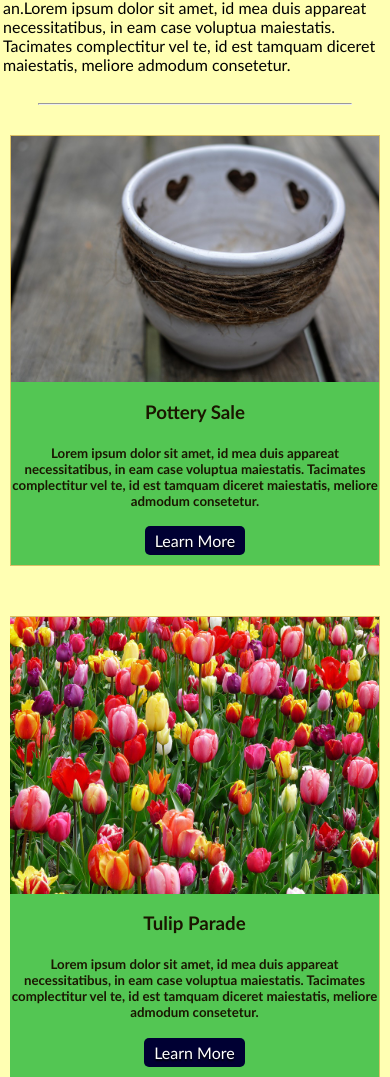
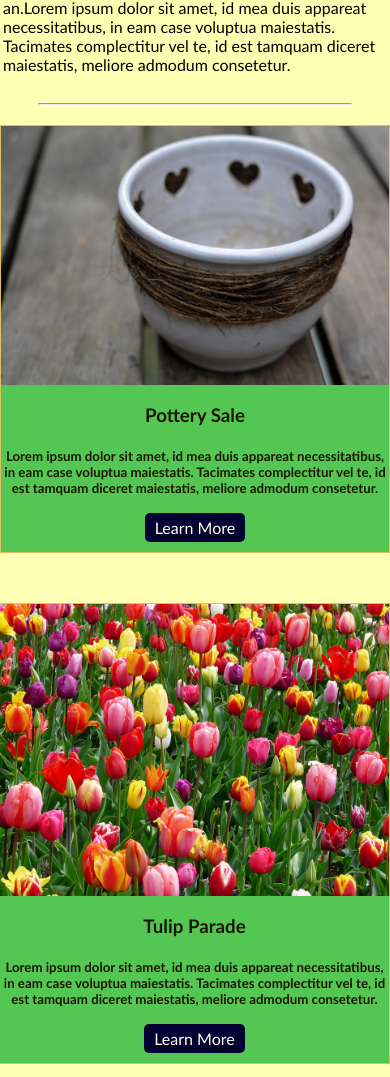
Before and after one commit to Lanalulu/Talis-Garden, a plain HTML site: page index.html in a window 390 px wide. Shown: the part 835-1912 px from the top of the page. Drawn offline with Linux system fonts and the light colour scheme.

Commit message:
Update index.html

```diff
--- a/index.html
+++ b/index.html
@@ -8,6 +8,7 @@
     @media only screen and (max-width: 620px){
         .promos {
             width: 100% !important;
+            padding: 0 !important;
         }
 
         .promos img {
@@ -74,7 +75,7 @@
 					</tr>
 					<!-- Start promos -->
 					<tr>
-						<td colspan="2" valign="top" bgcolor="#ffffb3" style="padding: 10px;">
+						<td class="promos" colspan="2" valign="top" bgcolor="#ffffb3" style="padding: 10px;">
 							<table class="promos" width="280" align="left" border="0" cellpadding="0" cellspacing="0" style="border: 1px solid #dbc064;">
 								<tr>
 									<td valign="top">
```
